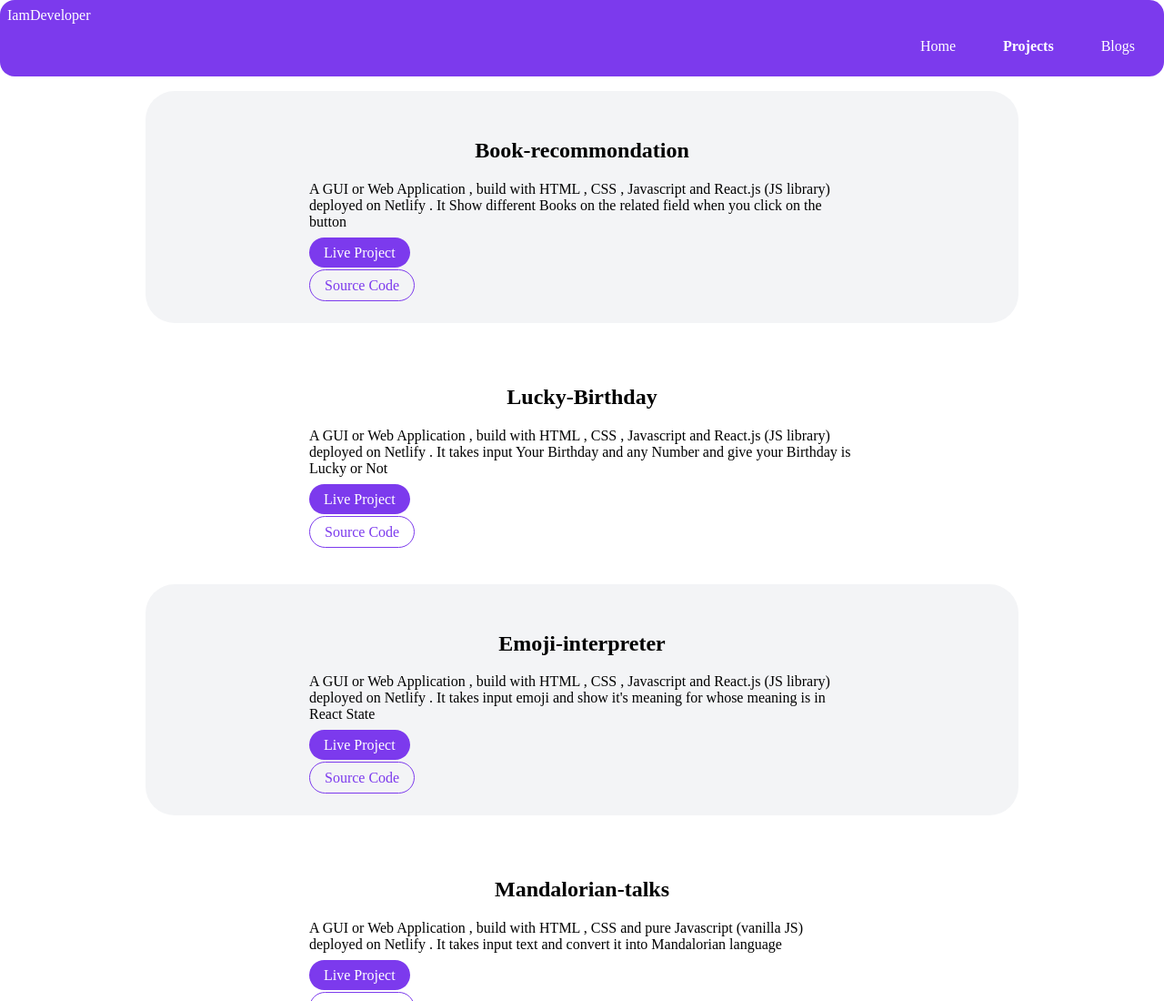
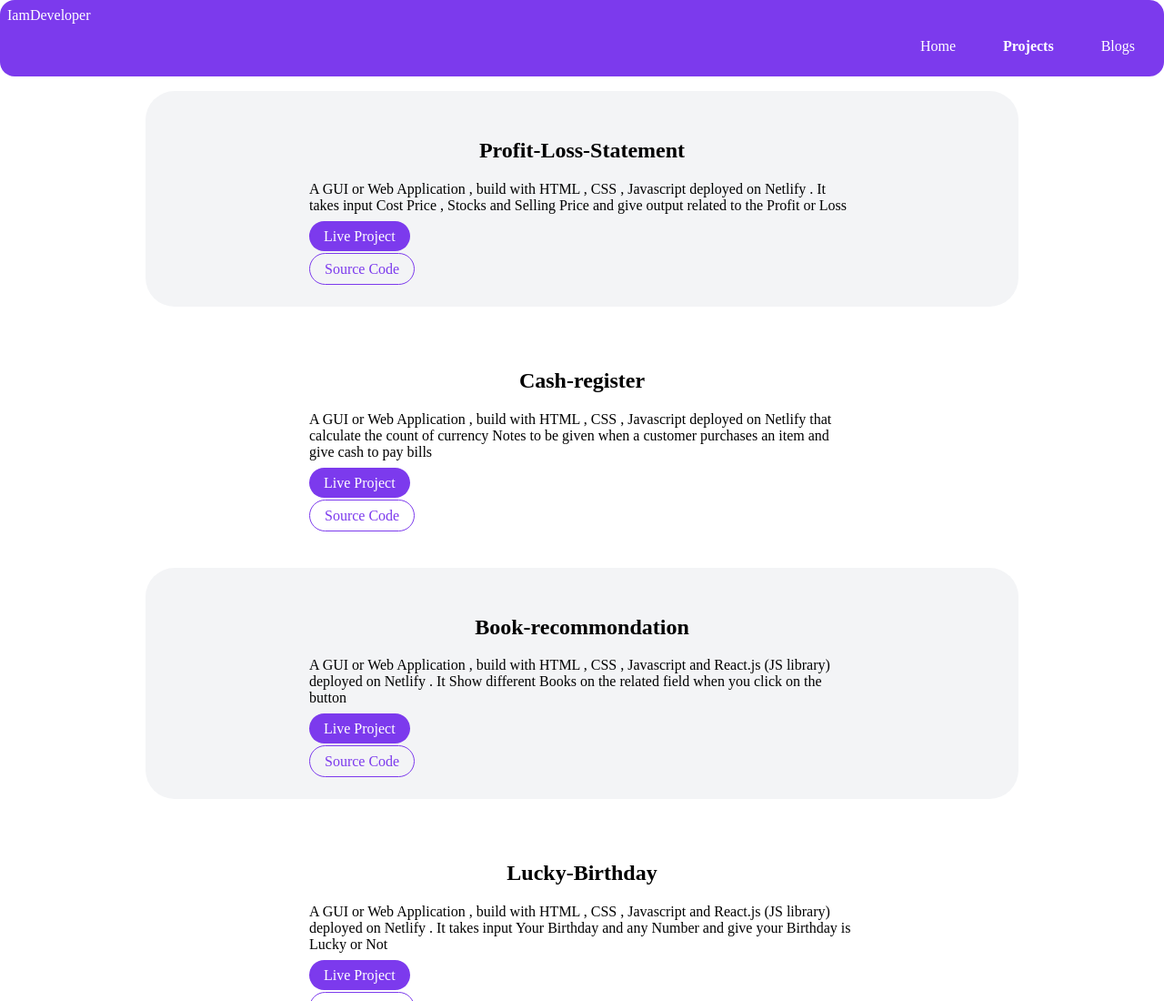
Before and after one commit to dev-prabhat/prabhat_singh-portfolio, a plain HTML site: page projects.html in a window 1280 px wide. Shown: the top 1100 px of the page at 91% size. Drawn offline with Linux system fonts and the light colour scheme; a web font is replaced by a local one.

Commit message:
added more projects in project navigation

```diff
--- a/projects.html
+++ b/projects.html
@@ -23,6 +23,60 @@
         </li>
       </ul>
     </nav>
+
+    <section class="section ow">
+      <div class="container-center">
+        <h1>Profit-Loss-Statement</h1>
+        <p>
+          A GUI or Web Application , build with HTML , CSS , Javascript deployed
+          on Netlify . It takes input Cost Price , Stocks and Selling Price and
+          give output related to the Profit or Loss
+        </p>
+        <a
+          class="link primary-link"
+          href="https://statement-calculator.netlify.app/"
+          target="_blank"
+        >
+          Live Project
+        </a>
+        <br />
+        <br />
+        <a
+          class="link secondary-link"
+          href="https://github.com/dev-prabhat/profit-loss-statement"
+          target="_blank"
+        >
+          Source Code
+        </a>
+      </div>
+    </section>
+
+    <section class="section">
+      <div class="container-center">
+        <h1>Cash-register</h1>
+        <p>
+          A GUI or Web Application , build with HTML , CSS , Javascript deployed
+          on Netlify that calculate the count of currency Notes to be given when
+          a customer purchases an item and give cash to pay bills
+        </p>
+        <a
+          class="link primary-link"
+          href="https://cash-counter-app.netlify.app/"
+          target="_blank"
+        >
+          Live Project
+        </a>
+        <br />
+        <br />
+        <a
+          class="link secondary-link"
+          href="https://github.com/dev-prabhat/cash-register"
+          target="_blank"
+        >
+          Source Code
+        </a>
+      </div>
+    </section>
 
     <section class="section ow">
       <div class="container-center">
```
